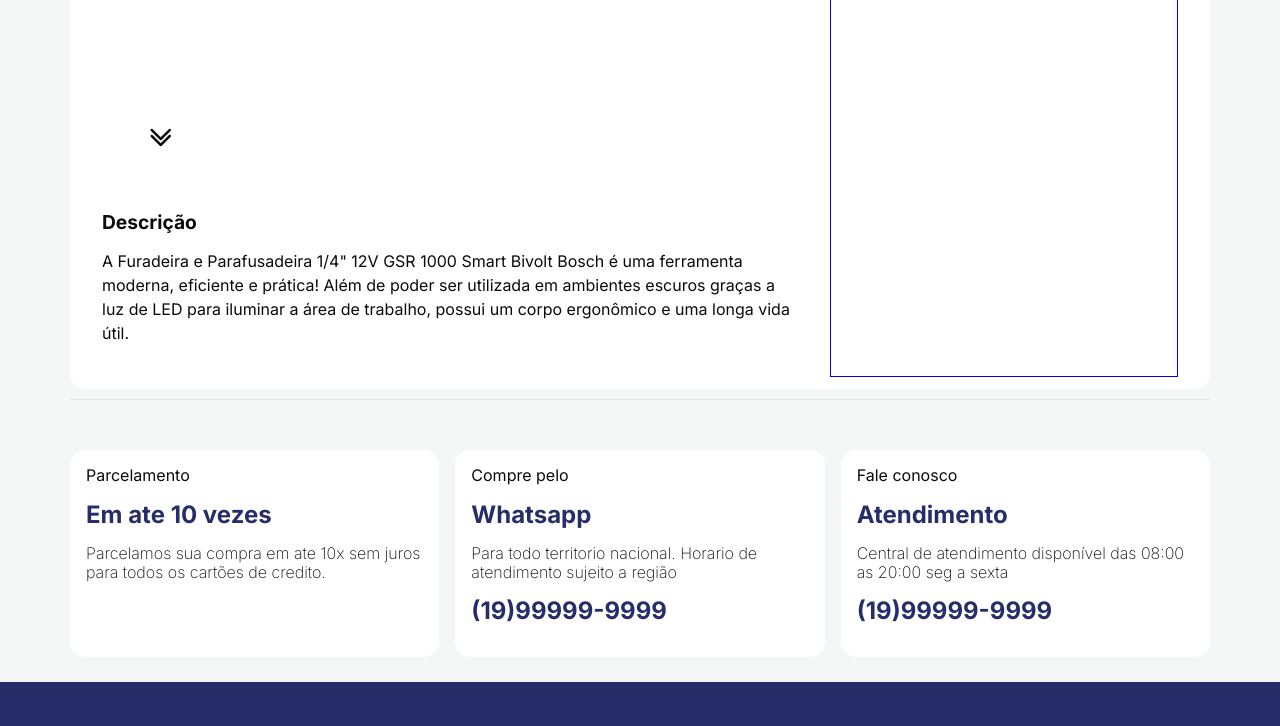
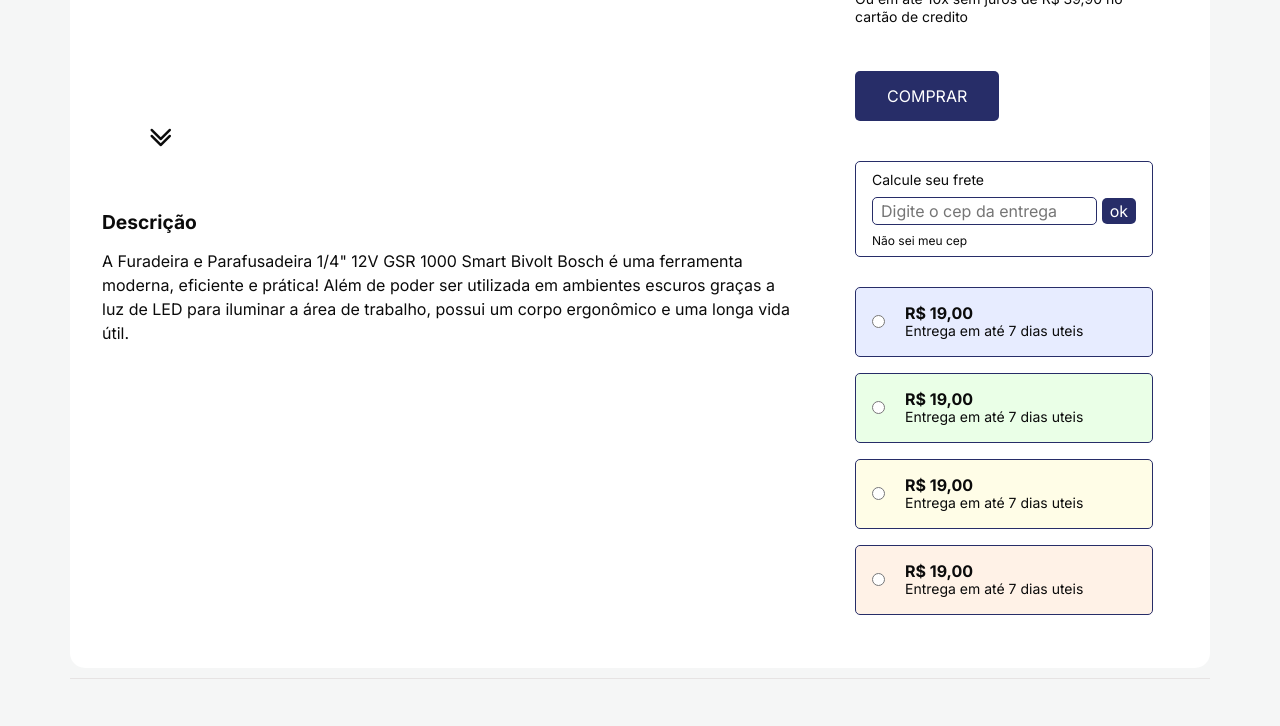
Before and after one commit to serralemosdev/tools, a plain HTML site: page pages/product.html in a window 1280 px wide. Shown: the part 441-1167 px from the top of the page. Drawn offline with nearby package versions, Linux system fonts and the light colour scheme; files whose address does not match are found by name.

Commit message:
product page

```diff
--- a/pages/product.html
+++ b/pages/product.html
@@ -109,7 +109,68 @@
 
 
           <div class="grid_col_2">
-            coluna 2
+
+            <div class="product_price_container">
+              <h2>R$ 399,00</h2>
+              <h5>Ou em ate 10x sem juros de R$ 39,90 no cartão de credito</h5>
+              <button class="shop_btn">comprar</button>
+            </div>
+
+            <div class="freight_container">
+              <form action="">
+                <label for="">Calcule seu frete</label>
+
+                <div class="container-flex">
+                  <input type="text" name="" id="" placeholder="Digite o cep da entrega">
+                  <button class="freight_ok">ok</button>
+                </div>
+
+                 <p><a href="">Não sei meu cep</a></p>
+
+              </form>
+            </div>
+
+            <div class="freight_pricing container-flex">
+              <div class="radio">
+                <input type="radio" name="" id="">
+              </div>
+              <div class="pricing">
+                <h3>R$ 19,00</h3>
+                <p>Entrega em até 7 dias uteis</p>
+              </div>
+            </div>
+
+            <div class="freight_pricing container-flex">
+              <div class="radio">
+                <input type="radio" name="" id="">
+              </div>
+              <div class="pricing">
+                <h3>R$ 19,00</h3>
+                <p>Entrega em até 7 dias uteis</p>
+              </div>
+            </div>
+
+            <div class="freight_pricing container-flex">
+              <div class="radio">
+                <input type="radio" name="" id="">
+              </div>
+              <div class="pricing">
+                <h3>R$ 19,00</h3>
+                <p>Entrega em até 7 dias uteis</p>
+              </div>
+            </div>
+
+            <div class="freight_pricing container-flex">
+              <div class="radio">
+                <input type="radio" name="" id="">
+              </div>
+              <div class="pricing">
+                <h3>R$ 19,00</h3>
+                <p>Entrega em até 7 dias uteis</p>
+              </div>
+            </div>
+
+
 
           </div>
 
--- a/styles/product.css
+++ b/styles/product.css
@@ -62,10 +62,6 @@
 
 }
 
-.grid_col_2 {
-    grid-area: col2;
-    border: 1px solid blue;
-}
 
 #product_page {
     display: grid;
@@ -97,3 +93,119 @@
    line-height: 24px;
    padding-bottom: 32px;
 }
+
+.grid_col_2 {
+    grid-area: col2;
+    padding: 25px;
+}
+
+.product_price_container {
+    padding-bottom: 40px;
+}
+
+.product_price_container h2{
+    font-size: 2em;
+    font-weight: 700;
+    padding-bottom: 16px;
+    line-height: 18px;
+
+}
+
+.product_price_container h5{
+    font-size: 0.875em;
+    font-weight: 400;
+    padding-bottom: 45px;
+    line-height: 18px;
+
+}
+
+.shop_btn {
+    padding: 16px 32px;
+    color: var(--bg-white);
+    border-radius: 5px;
+    border: none;
+    text-transform: uppercase;
+    background-color: var(--brand-color);
+}
+
+.freight_container {
+    border: 1px solid var(--brand-color);
+    padding: 8px 16px;
+    border-radius: 5px;
+    margin-bottom: 30px;
+}
+
+.freight_container .container-flex{
+    border-radius: 5px;
+    margin: 8px 0px 5px;
+    column-gap: 5px;
+}
+
+
+
+.freight_container form label{
+   font-size: 0.875em;
+}
+
+.freight_container form input[type="text"]{
+    border:1px solid var(--brand-color);
+    border-radius: 5px;
+    padding:4px 8px;
+    width: 100%;
+ }
+
+
+
+ .freight_ok {
+    padding:4px 8px;
+    color: var(--bg-white);
+    background-color: var(--brand-color);
+    border: none;
+    border-radius: 5px;
+
+ }
+
+ .freight_container p a {
+    text-decoration: none;
+    color: var(--text-color);
+    font-size: 12px;
+ }
+
+ .freight_pricing {
+    background-color: #E7ECFF;
+    border: 1px solid var(--brand-color);
+    padding: 16px 16px;
+    border-radius: 5px;
+    justify-content: flex-start;
+    column-gap: 20px;
+    margin-bottom: 16px;
+}
+
+.pricing h3{
+    font-size: 1em;
+    font-weight: 700;
+    line-height: 18px;
+
+}
+
+.pricing p{
+    font-size: 0.875em;
+    font-weight: 400;
+    line-height: 18px;
+
+}
+
+.freight_pricing:nth-child(4){
+    background-color: #EAFFE7;
+
+}
+
+.freight_pricing:nth-child(5){
+    background-color: #FFFDE7;
+
+}
+
+.freight_pricing:nth-child(6){
+    background-color: #FFF2E7;
+
+}
```
Also changed, not shown: 1 other file.
